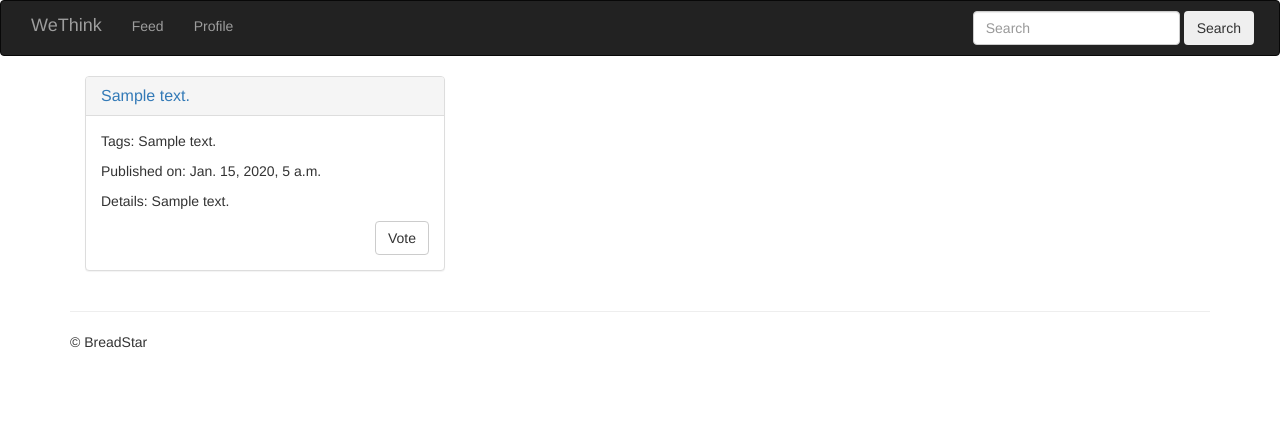
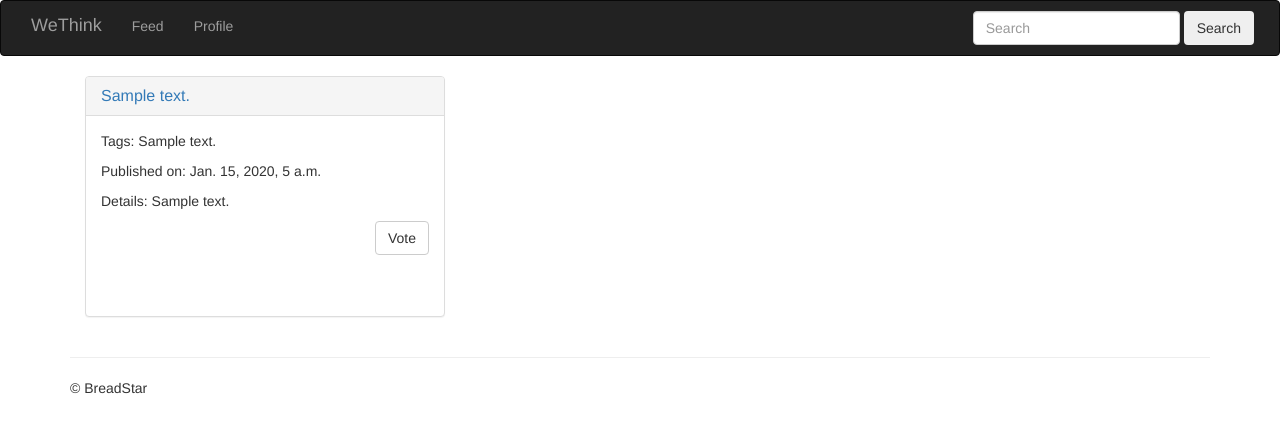
Before and after one commit to nave01314/WeThink, a Django app: page /ideas/ in a window 1280 px wide. Shown: the top 433 px of the page. Run offline with Django 3.2, Linux system fonts and the light colour scheme; tables that the repository leaves empty hold one stand-in row (values such as "Sample post"); some libraries are stand-ins or nearby versions.

Commit message:
Final commit for presentation

```diff
--- a/ideas/templates/ideas/index.html
+++ b/ideas/templates/ideas/index.html
@@ -63,7 +63,7 @@
                                 <h3 class="panel-title ">{{ idea.idea_text }}</h3>
                             </a>
                         </div>
-                        <div class="panel-body " style="min-height: 100px">
+                        <div class="panel-body " style="min-height: 200px">
                             <p>
                             Tags:
                             {% for t in idea.tags.all %}
--- a/ideas/views.py
+++ b/ideas/views.py
@@ -10,7 +10,7 @@ from .models import IdeaTag
 
 def index(request):
     try:
-        latest_idea_list = Idea.objects.order_by('-pub_date')[:10]
+        latest_idea_list = Idea.objects.order_by('-pub_date')[:20]
     except Idea.DoesNotExist:
         raise Http404("No ideas could be found.")
 
```
Also changed, not shown: 18 other files.
